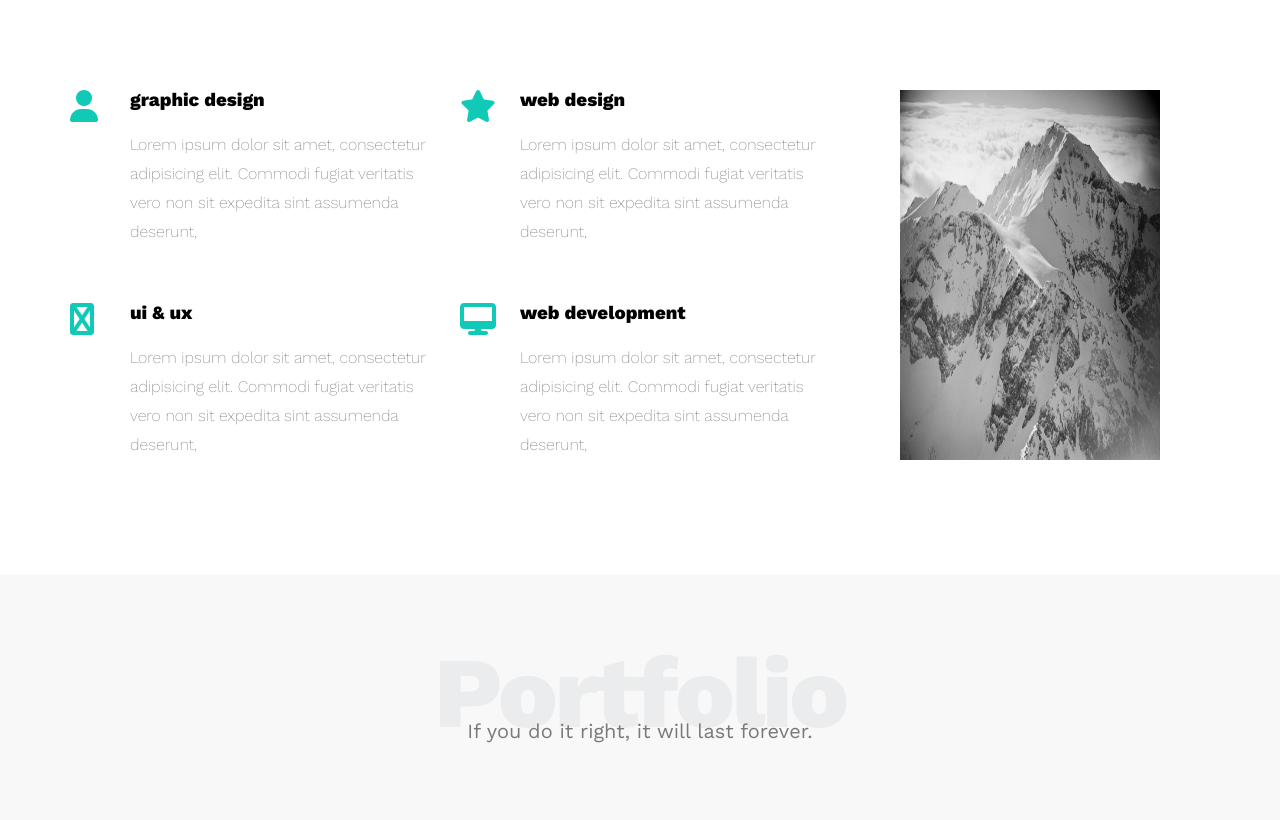
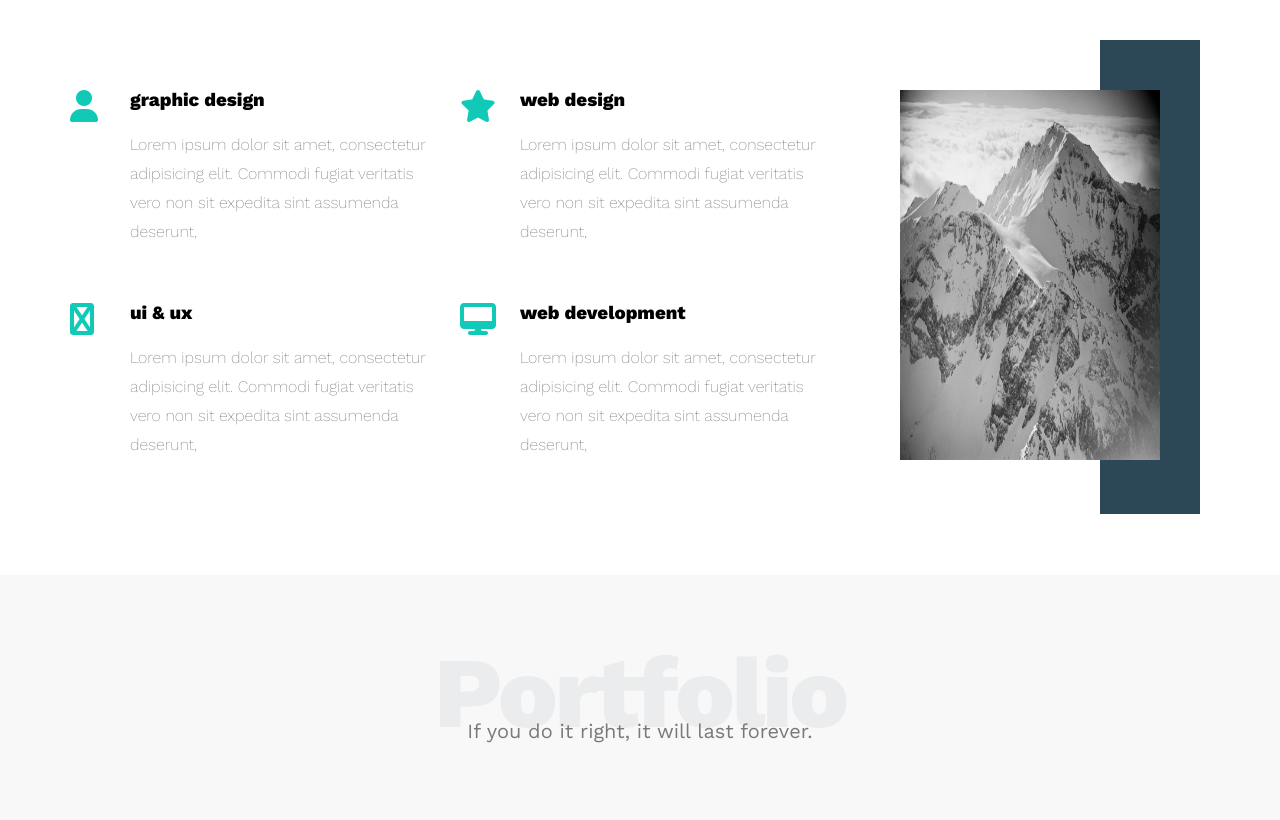
Before and after one commit to ahmed206200/leon-template-one, a plain HTML site: page index.html in a window 1280 px wide. Shown: the part 1370-2190 px from the top of the page. Drawn offline with nearby package versions, Linux system fonts and the light colour scheme.

Commit message:
Update style.css

```diff
--- a/css/style.css
+++ b/css/style.css
@@ -264,12 +264,12 @@ body {
     position: relative;
 }
 .services .services-content .image::before {
-    content:"";
+    content: "";
     position: absolute;
-    right: 0;
-    color: var(--secondary-color);
     width: 100px;
-    height: calc(100% + 100px);
+    height: calc(100% + 100px );
+    background-color: var(--secondary-color);
+    right: 10px;
     top: -50px;
     z-index: -1;
 }
```
